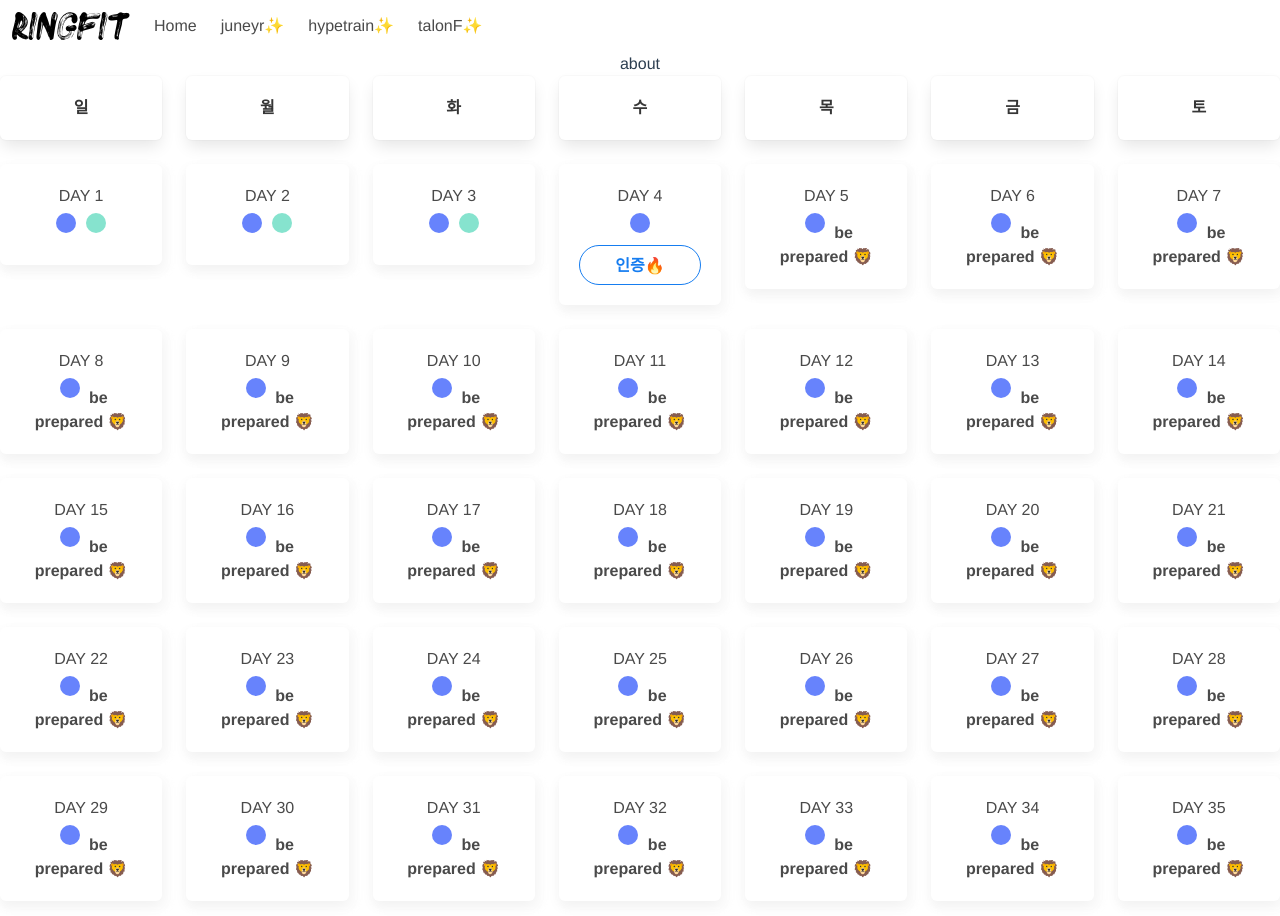
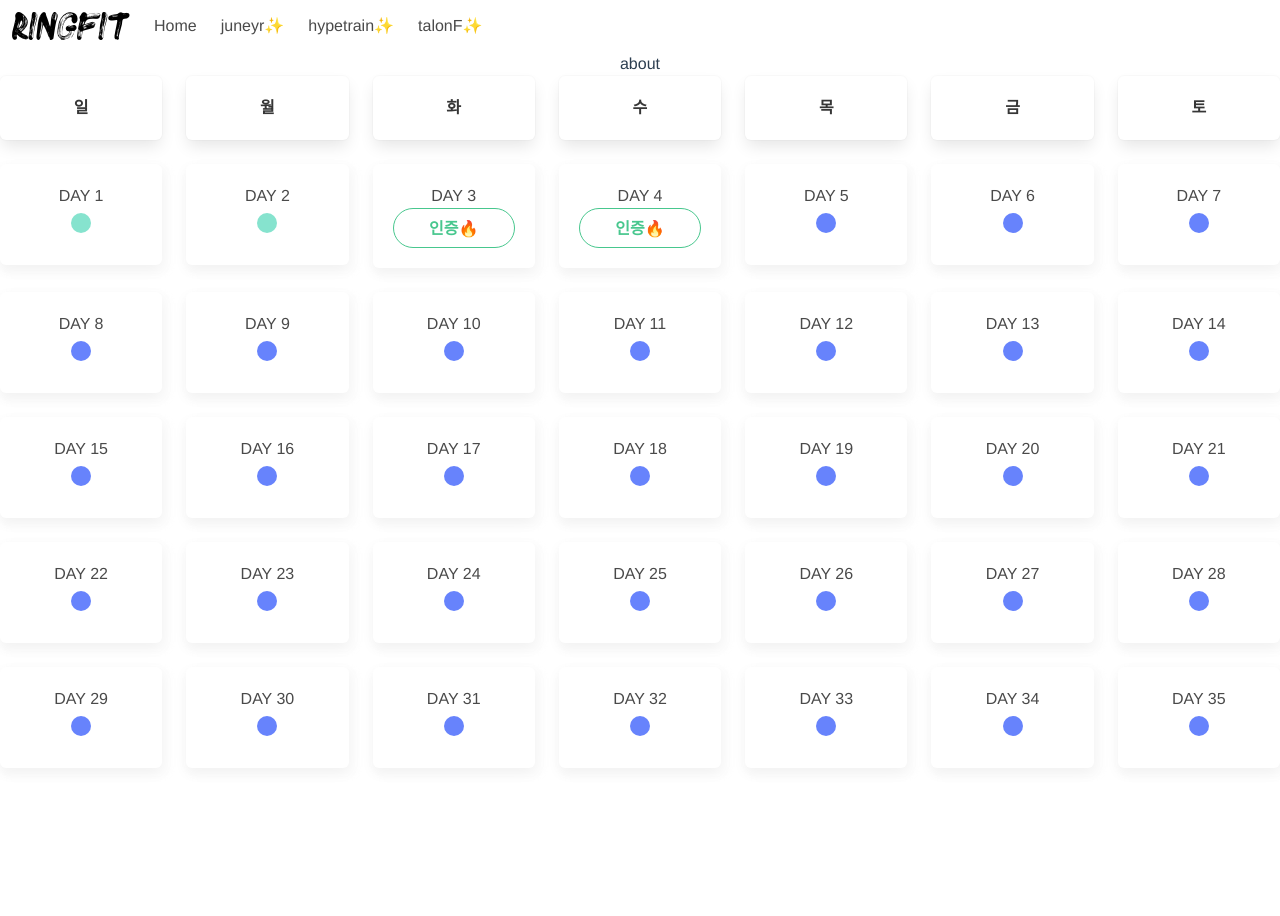
Before and after one commit to JuneBuug/exercise-check-calendar, a Vue app: page /about in a window 1280 px wide. Shown: the top 916 px of the page. After the commit the page ends 800 px from the top, so only its background shows below. Built offline with nearby package versions, Linux system fonts and the light colour scheme; what vue-momentjs would draw is missing.

Commit message:
[추가] 이틀치에 대한 인증 표시, 이전 날짜는 민트색 원, 아닌 날은 블루원

```diff
--- a/src/views/Cal.vue
+++ b/src/views/Cal.vue
@@ -30,22 +30,18 @@
                   <span>DAY {{(i-1)* 7 + j}}</span>
                   <br />
 
-                  <Dot role="button" color="#6783FC" @click="showModal()"></Dot>
+
 
                   <button
-                    v-if="(i-1)* 7 + j == today"
-                    class="button is-info is-outlined is-rounded full-width has-text-weight-semibold"
+                    v-if="(i-1)* 7 + j == today || (i-1) * 7 + j + 1 == today "
+                    class="button is-success is-outlined is-rounded full-width has-text-weight-semibold"
                     @click="turnChecked()"
                   >
                     <span v-if="!checked">인증🔥</span>
                     <span v-if="checked">인증완료</span>
                   </button>
 
-                  <span
-                    v-else-if="(i-1)* 7 + j > today"
-                    class="is-success full-width has-text-weight-semibold"
-
-                  > be prepared 🦁</span>
+                  <Dot  v-else-if="(i-1)* 7 + j > today" color="#6783FC" @click="showModal()"></Dot>
                   <Dot v-else color=#86E3CE></Dot>
                 </p>
               </div>
```
